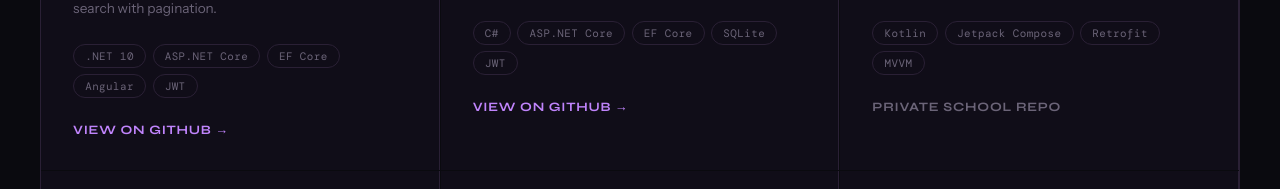
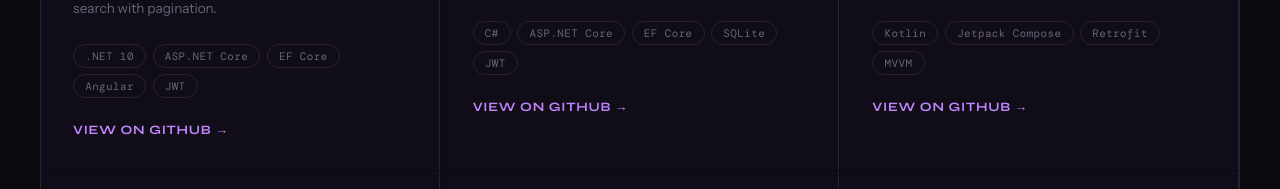
Before and after one commit to sengulkrky/portfolio, a plain HTML site: page index.html in a window 1280 px wide. Shown: the part 2592-2781 px from the top of the page. Drawn offline with nearby package versions, Linux system fonts and the light colour scheme.

Commit message:
Link Chop It to its public repo

```diff
--- a/index.html
+++ b/index.html
@@ -188,7 +188,8 @@
                     <span class="tag">Retrofit</span>
                     <span class="tag">MVVM</span>
                 </div>
-                <span class="project-link project-link--muted">Private school repo</span>
+                <a class="project-link" href="https://github.com/sengulkrky/chop-it" target="_blank"
+                    rel="noopener">View on GitHub →</a>
             </div>
             <div class="project-card reveal">
                 <div class="project-num">004 · Client</div>
```
